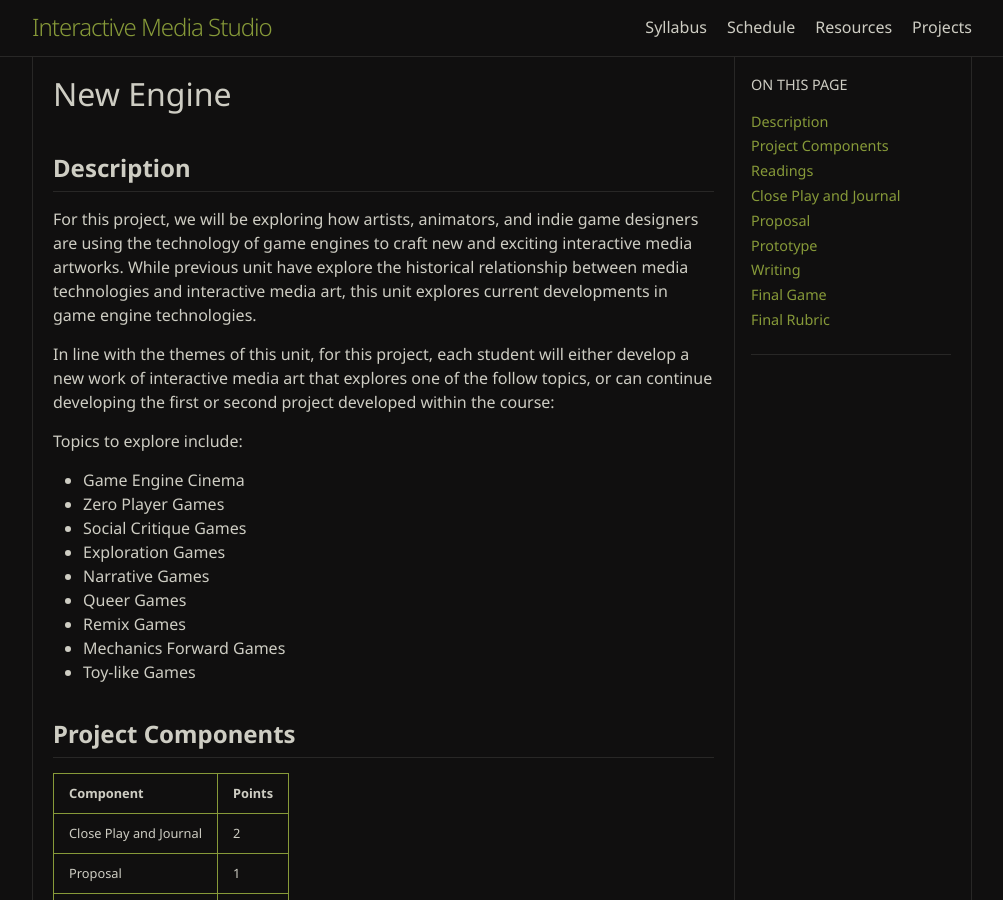
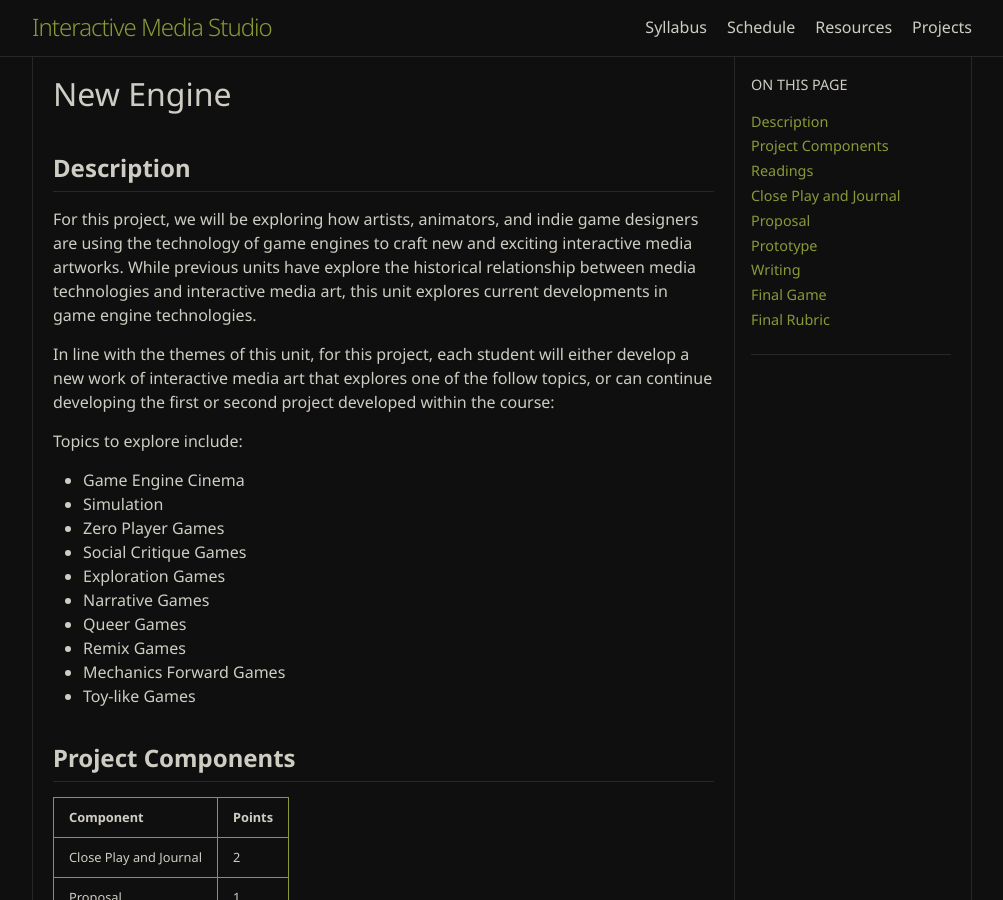
Before and after one commit to vinnyroca/interactivemediastudio, a Jekyll site: the page built from newengineproject.md, in a window 1280 px wide and 900 px high. Shown: the whole window, without its empty margins (138-1141 px from the left). Built offline with Jekyll 4.4.1, drawn with Linux system fonts in a browser that asks for light colours; some web fonts are replaced; some of the changed text lies outside the part shown.

Commit message:
changes to sch

```diff
--- a/newengineproject.md
+++ b/newengineproject.md
@@ -8,13 +8,14 @@ permalink: /newengineproject/
 
 ## Description
 
-For this project, we will be exploring how artists, animators, and indie game designers are using the technology of game engines to craft new and exciting interactive media artworks. While previous unit have explore the historical relationship between media technologies and interactive media art, this unit explores current developments in game engine technologies.
+For this project, we will be exploring how artists, animators, and indie game designers are using the technology of game engines to craft new and exciting interactive media artworks. While previous units have explore the historical relationship between media technologies and interactive media art, this unit explores current developments in game engine technologies.
 
 In line with the themes of this unit, for this project, each student will either develop a new work of interactive media art that explores one of the follow topics, or can continue developing the first or second project developed within the course:
 
 Topics to explore include:
 
 - Game Engine Cinema
+- Simulation
 - Zero Player Games
 - Social Critique Games
 - Exploration Games
```
Also changed, not shown: other parts of newengineproject.md (+2 -2 lines), New Engines.md (+2 -2 lines), resources.md (+1 -1 lines), .obsidian/workspace.json.
